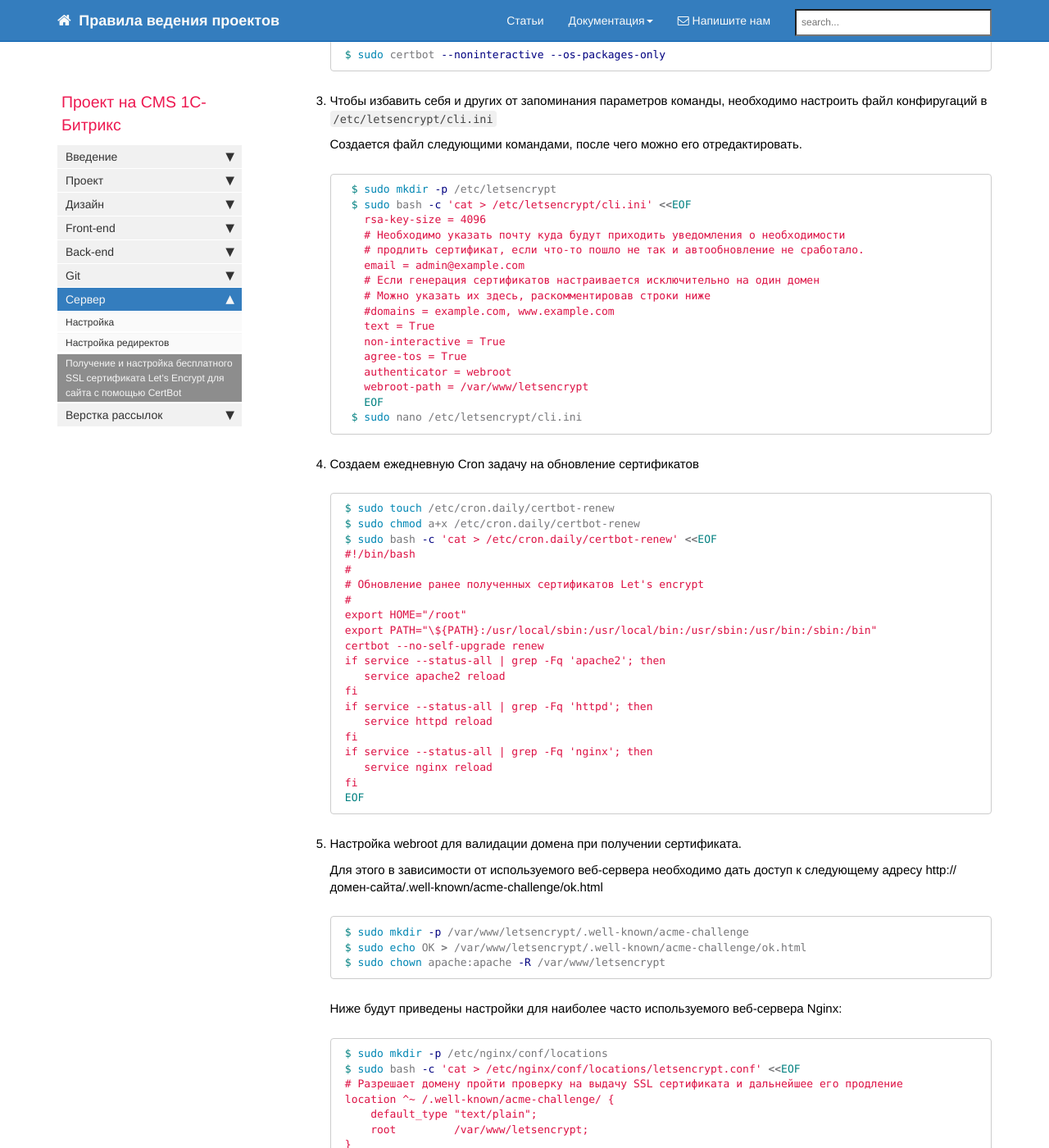
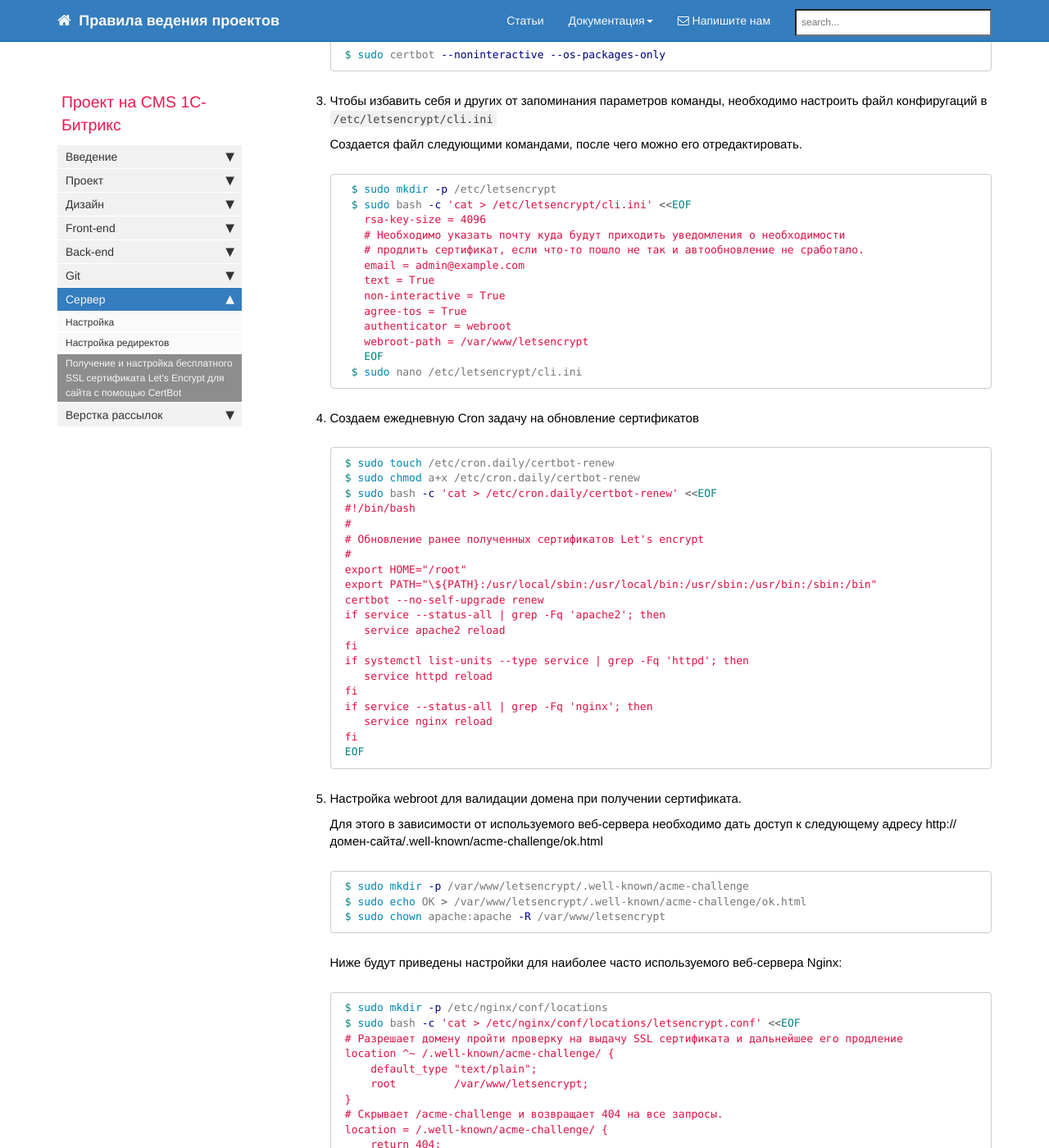
Before and after one commit to gdecider/gdecider.github.io, a Jekyll site: the page built from pages/bx/bx_server-ssl-lets-encrypt.md, in a window 1280 px wide and 1400 px high, scrolled down 1138 px. Shown: the whole window at 82% size. Built offline with Jekyll 4.4.1, drawn with Linux system fonts in a browser that asks for light colours; nearby versions of some CDN libraries; comment, search, counter and statistics services are not loaded; some of the changed text lies outside the part shown.

Commit message:
Update bx_server-ssl-lets-encrypt.md

```diff
--- a/pages/bx/bx_server-ssl-lets-encrypt.md
+++ b/pages/bx/bx_server-ssl-lets-encrypt.md
@@ -40,9 +40,6 @@ toc: true
        # Необходимо указать почту куда будут приходить уведомления о необходимости
        # продлить сертификат, если что-то пошло не так и автообновление не сработало.
        email = admin@example.com
-       # Если генерация сертификатов настраивается исключительно на один домен
-       # Можно указать их здесь, раскомментировав строки ниже
-       #domains = example.com, www.example.com
        text = True
        non-interactive = True
        agree-tos = True
@@ -66,7 +63,7 @@ toc: true
     if service --status-all | grep -Fq 'apache2'; then
        service apache2 reload
     fi
-    if service --status-all | grep -Fq 'httpd'; then
+    if systemctl list-units --type service | grep -Fq 'httpd'; then
        service httpd reload
     fi
     if service --status-all | grep -Fq 'nginx'; then
```
Also changed, not shown: other parts of pages/bx/bx_server-ssl-lets-encrypt.md (+1 -0 lines).
